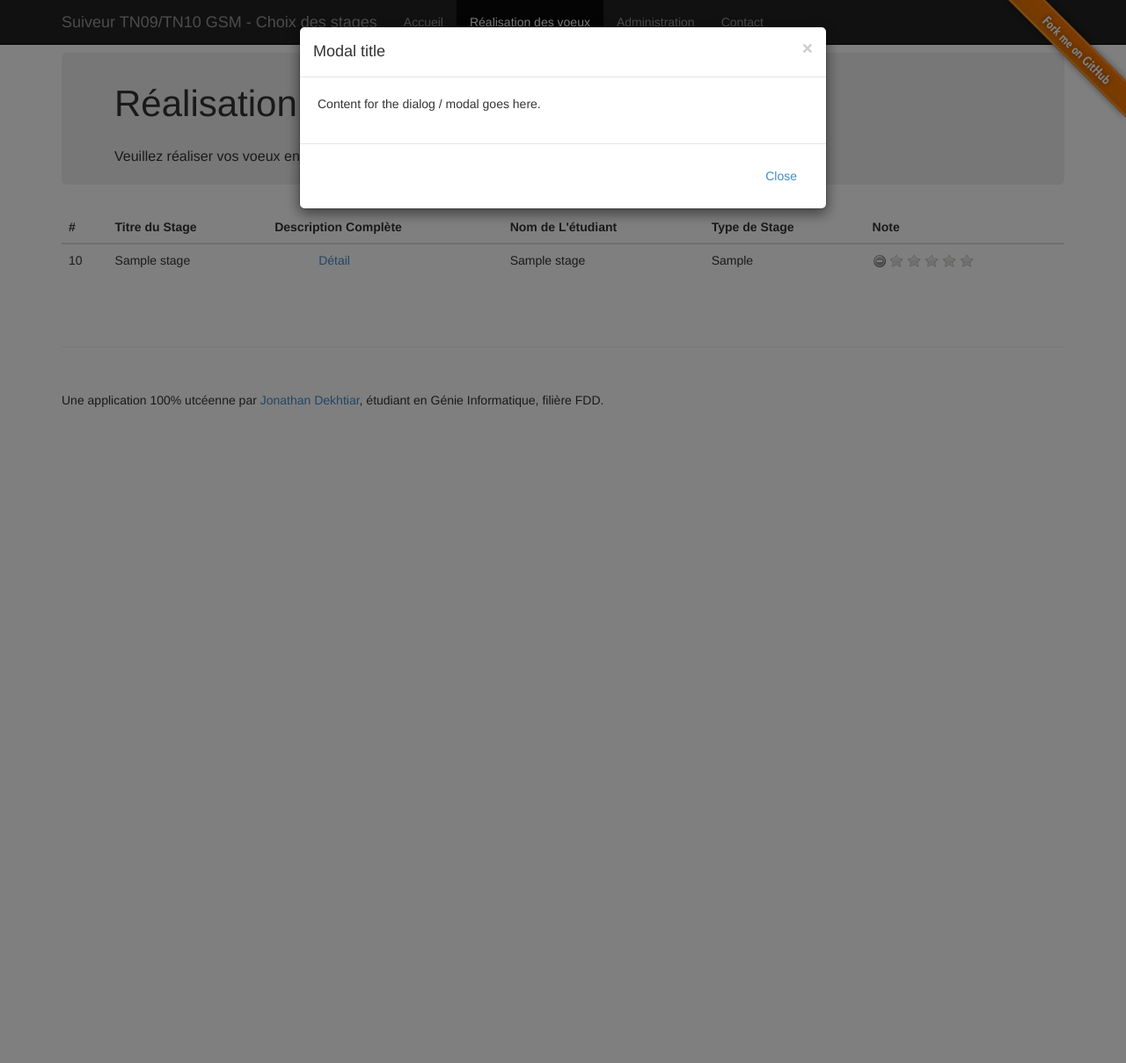
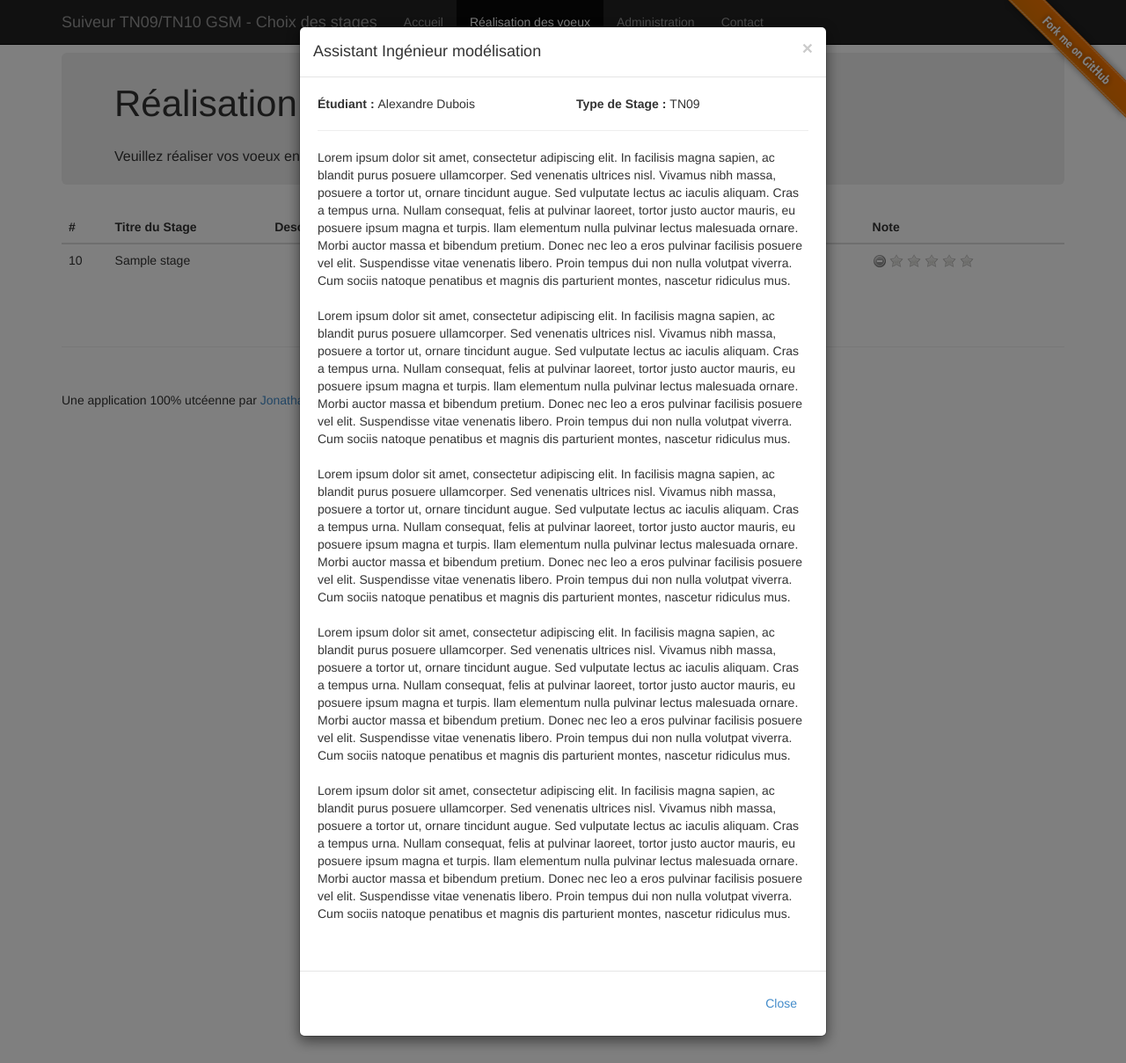
Before and after one commit to DEKHTIARJonathan/TxChoixDesStages, a PHP site: page /voeux/ in a window 1280 px wide, after a click on "Détail". Shown: the whole page at 88% size. Run offline with PHP 8.4, Linux system fonts and the light colour scheme; the visitor is signed in with stand-in values (Sample User, id 1); tables that the repository leaves empty or names only in its code hold one stand-in row (values such as "Sample post"); data that the repository does not hold is empty; a stand-in replaces the project's code that opens the database connection; some libraries are stand-ins or nearby versions.

Commit message:
Modal Window designed & Start Ajax

```diff
--- a/voeux/index.php
+++ b/voeux/index.php
@@ -80,7 +80,7 @@
 							$titre = $row['titre'];
 							$etudiant = $row['etudiant'];
 							$uv = $row['uv'];
-							echo '<tr><td>'.$id.'</td><td>'.$titre.'</td><td><a data-toggle="modal" href="#stageFullDesc" style="padding-left:50px">Détail</a></td><td>'.$etudiant.'</td><td>'.$uv.'</td><td><div id="score'.$id.'" data-score="0"></div></td></tr>';
+							echo '<tr><td>'.$id.'</td><td>'.$titre.'</td><td><a data-toggle="modal" id="'.$id.'" href="#stageFullDesc" style="padding-left:50px">Détail</a></td><td>'.$etudiant.'</td><td>'.$uv.'</td><td><div id="score'.$id.'" data-score="0"></div></td></tr>';
                             $stages[] = $id;
 						}
 
@@ -96,11 +96,57 @@
                   <div class="modal-content">
                     <div class="modal-header">
                       <button type="button" class="close" data-dismiss="modal" aria-hidden="true">×</button>
-                      <h4 class="modal-title">Modal title</h4>
+                      <h4 class="modal-title">Assistant Ingénieur modélisation</h4>
                     </div>
                     <div class="modal-body">
-                      Content for the dialog / modal goes here.
-                    </div>
+                        <div class="row">
+                            <div class="col-md-6" style="text-align:left;display: inline;"><b>Étudiant : </b><div id="descName" style="display: inline;">Alexandre Dubois</div></div>
+                            <div class="col-md-6" style="text-align:left;"><b>Type de Stage : </b><div id="descType" style="display: inline;">TN09</div></div>
+                        </div>
+                        <hr>
+                        <div id="descFull" >
+                            Lorem ipsum dolor sit amet, consectetur adipiscing elit. In facilisis magna sapien, ac blandit purus posuere ullamcorper.
+                            Sed venenatis ultrices nisl. Vivamus nibh massa, posuere a tortor ut, ornare tincidunt augue.
+                            Sed vulputate lectus ac iaculis aliquam.
+                            Cras a tempus urna. Nullam consequat, felis at pulvinar laoreet, tortor justo auctor mauris, eu posuere ipsum magna et turpis.
+                            llam elementum nulla pulvinar lectus malesuada ornare. Morbi auctor massa et bibendum pretium.
+                            Donec nec leo a eros pulvinar facilisis posuere vel elit. Suspendisse vitae venenatis libero.
+                            Proin tempus dui non nulla volutpat viverra. Cum sociis natoque penatibus et magnis dis parturient montes, nascetur ridiculus mus.
+                            <br><br>
+                            Lorem ipsum dolor sit amet, consectetur adipiscing elit. In facilisis magna sapien, ac blandit purus posuere ullamcorper.
+                            Sed venenatis ultrices nisl. Vivamus nibh massa, posuere a tortor ut, ornare tincidunt augue.
+                            Sed vulputate lectus ac iaculis aliquam.
+                            Cras a tempus urna. Nullam consequat, felis at pulvinar laoreet, tortor justo auctor mauris, eu posuere ipsum magna et turpis.
+                            llam elementum nulla pulvinar lectus malesuada ornare. Morbi auctor massa et bibendum pretium.
+                            Donec nec leo a eros pulvinar facilisis posuere vel elit. Suspendisse vitae venenatis libero.
+                            Proin tempus dui non nulla volutpat viverra. Cum sociis natoque penatibus et magnis dis parturient montes, nascetur ridiculus mus.
+                            <br><br>
+                            Lorem ipsum dolor sit amet, consectetur adipiscing elit. In facilisis magna sapien, ac blandit purus posuere ullamcorper.
+                            Sed venenatis ultrices nisl. Vivamus nibh massa, posuere a tortor ut, ornare tincidunt augue.
+                            Sed vulputate lectus ac iaculis aliquam.
+                            Cras a tempus urna. Nullam consequat, felis at pulvinar laoreet, tortor justo auctor mauris, eu posuere ipsum magna et turpis.
+                            llam elementum nulla pulvinar lectus malesuada ornare. Morbi auctor massa et bibendum pretium.
+                            Donec nec leo a eros pulvinar facilisis posuere vel elit. Suspendisse vitae venenatis libero.
+                            Proin tempus dui non nulla volutpat viverra. Cum sociis natoque penatibus et magnis dis parturient montes, nascetur ridiculus mus.
+                            <br><br>
+                            Lorem ipsum dolor sit amet, consectetur adipiscing elit. In facilisis magna sapien, ac blandit purus posuere ullamcorper.
+                            Sed venenatis ultrices nisl. Vivamus nibh massa, posuere a tortor ut, ornare tincidunt augue.
+                            Sed vulputate lectus ac iaculis aliquam.
+                            Cras a tempus urna. Nullam consequat, felis at pulvinar laoreet, tortor justo auctor mauris, eu posuere ipsum magna et turpis.
+                            llam elementum nulla pulvinar lectus malesuada ornare. Morbi auctor massa et bibendum pretium.
+                            Donec nec leo a eros pulvinar facilisis posuere vel elit. Suspendisse vitae venenatis libero.
+                            Proin tempus dui non nulla volutpat viverra. Cum sociis natoque penatibus et magnis dis parturient montes, nascetur ridiculus mus.
+                            <br><br>
+                            Lorem ipsum dolor sit amet, consectetur adipiscing elit. In facilisis magna sapien, ac blandit purus posuere ullamcorper.
+                            Sed venenatis ultrices nisl. Vivamus nibh massa, posuere a tortor ut, ornare tincidunt augue.
+                            Sed vulputate lectus ac iaculis aliquam.
+                            Cras a tempus urna. Nullam consequat, felis at pulvinar laoreet, tortor justo auctor mauris, eu posuere ipsum magna et turpis.
+                            llam elementum nulla pulvinar lectus malesuada ornare. Morbi auctor massa et bibendum pretium.
+                            Donec nec leo a eros pulvinar facilisis posuere vel elit. Suspendisse vitae venenatis libero.
+                            Proin tempus dui non nulla volutpat viverra. Cum sociis natoque penatibus et magnis dis parturient montes, nascetur ridiculus mus.
+                            <br><br>
+                        </div>
+                      </div>
                     <div class="modal-footer">
                       <a href="#" data-dismiss="modal" class="btn">Close</a>
                     </div>
@@ -120,7 +166,8 @@
         <script type="text/javascript">
             $().click(function()
             {
-                $('#stageFullDesc').modal({show:true})
+                $('#stageFullDesc').modal({show:true});
+                $.ajax();
             }));
         </script>
 
```
